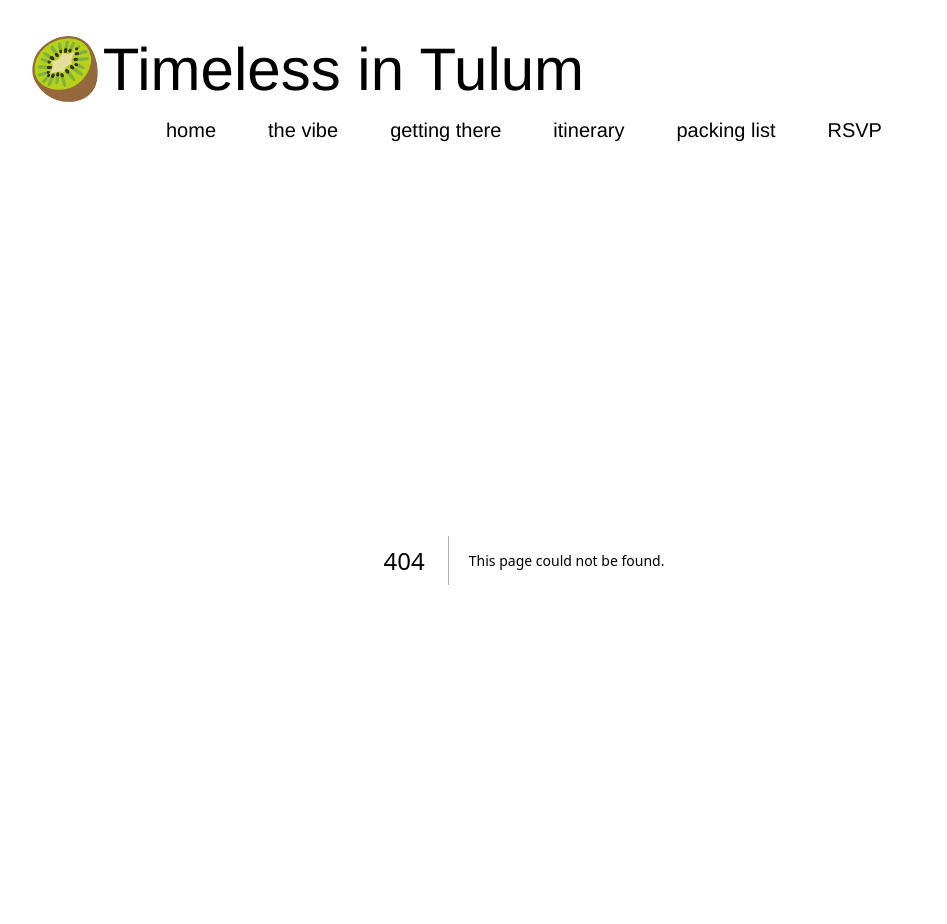
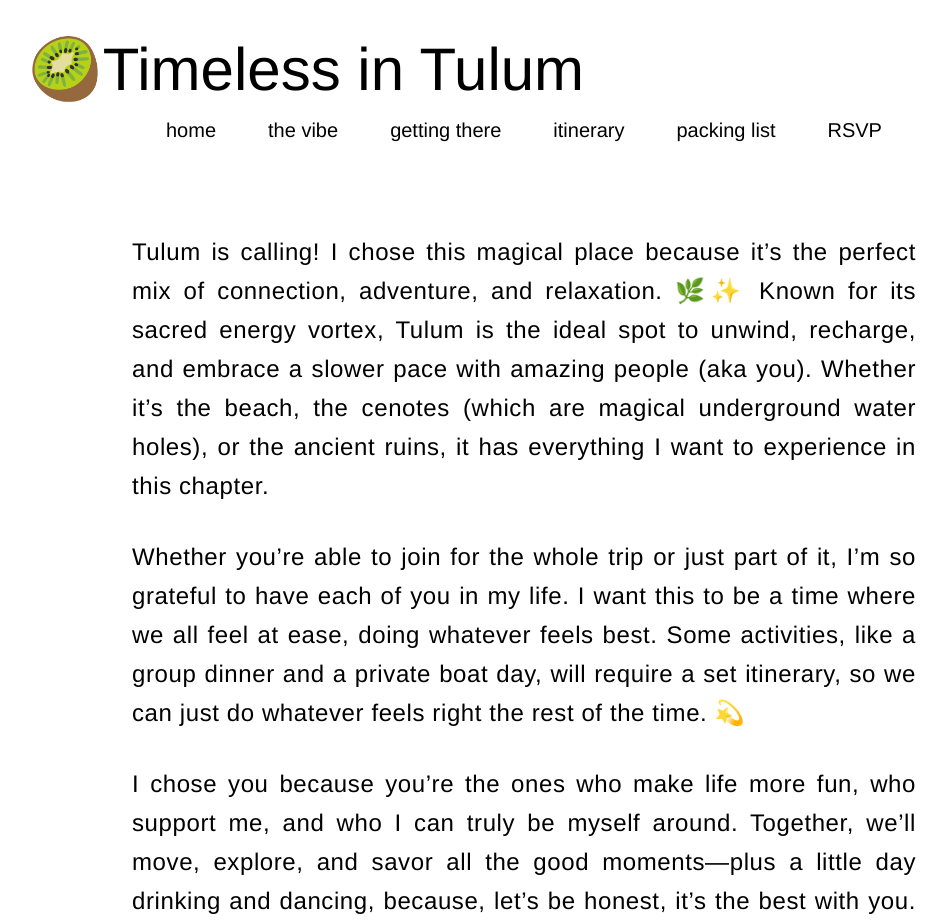
Before and after one commit to espressoGoddess/bachelorette, a Next.js app: page /the-vibe in a window 1280 px wide. Before the commit this address had no page. Shown: the top 924 px of the page, without its empty margins (116-1063 px from the left). Built offline with nearby package versions, Linux system fonts and the light colour scheme.

Commit message:
Add content for the vibe page

```diff
--- /dev/null
+++ b/src/app/the-vibe/page.tsx
@@ -0,0 +1,31 @@
+export default function TheVibe() {
+	return (
+		<section className="max-w-4xl mx-auto bg my-10 py-8 px-14 text-2xl">
+			<p className="tracking-wide leading-relaxed text-justify">
+				Tulum is calling! I chose this magical place because it’s the perfect
+				mix of connection, adventure, and relaxation. 🌿✨ Known for its sacred
+				energy vortex, Tulum is the ideal spot to unwind, recharge, and embrace
+				a slower pace with amazing people (aka you). Whether it’s the beach, the
+				cenotes (which are magical underground water holes), or the ancient
+				ruins, it has everything I want to experience in this chapter.
+			</p>
+			<br />
+			<p className="tracking-wide leading-relaxed text-justify">
+				Whether you’re able to join for the whole trip or just part of it, I’m
+				so grateful to have each of you in my life. I want this to be a time
+				where we all feel at ease, doing whatever feels best. Some activities,
+				like a group dinner and a private boat day, will require a set
+				itinerary, so we can just do whatever feels right the rest of the time.
+				💫
+			</p>
+			<br />
+			<p className="tracking-wide leading-relaxed text-justify">
+				I chose you because you’re the ones who make life more fun, who support
+				me, and who I can truly be myself around. Together, we’ll move, explore,
+				and savor all the good moments—plus a little day drinking and dancing,
+				because, let’s be honest, it’s the best with you. 🌞✨ I’m beyond
+				grateful to share this time with each of you in such a magical place. 🌅
+			</p>
+		</section>
+	);
+}
```
